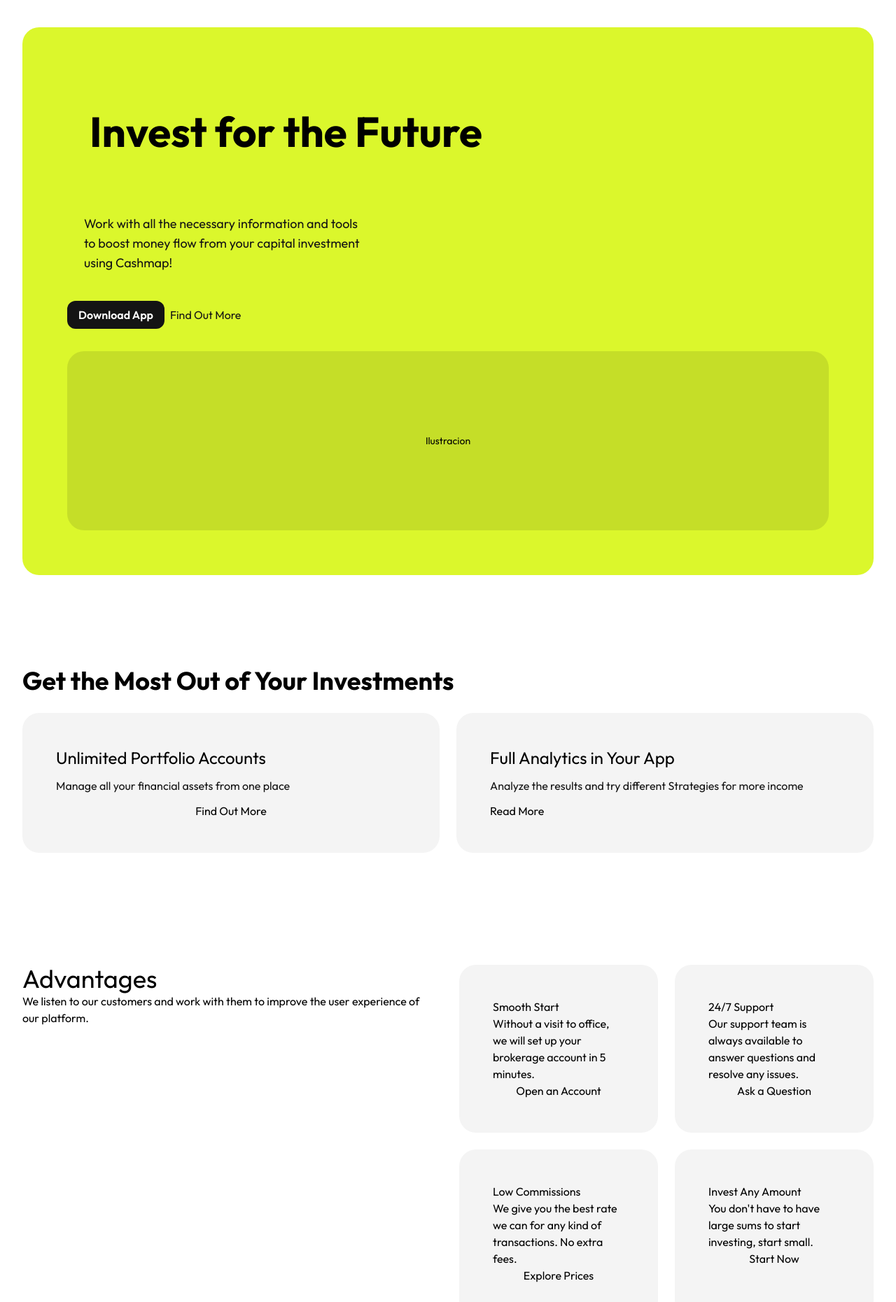
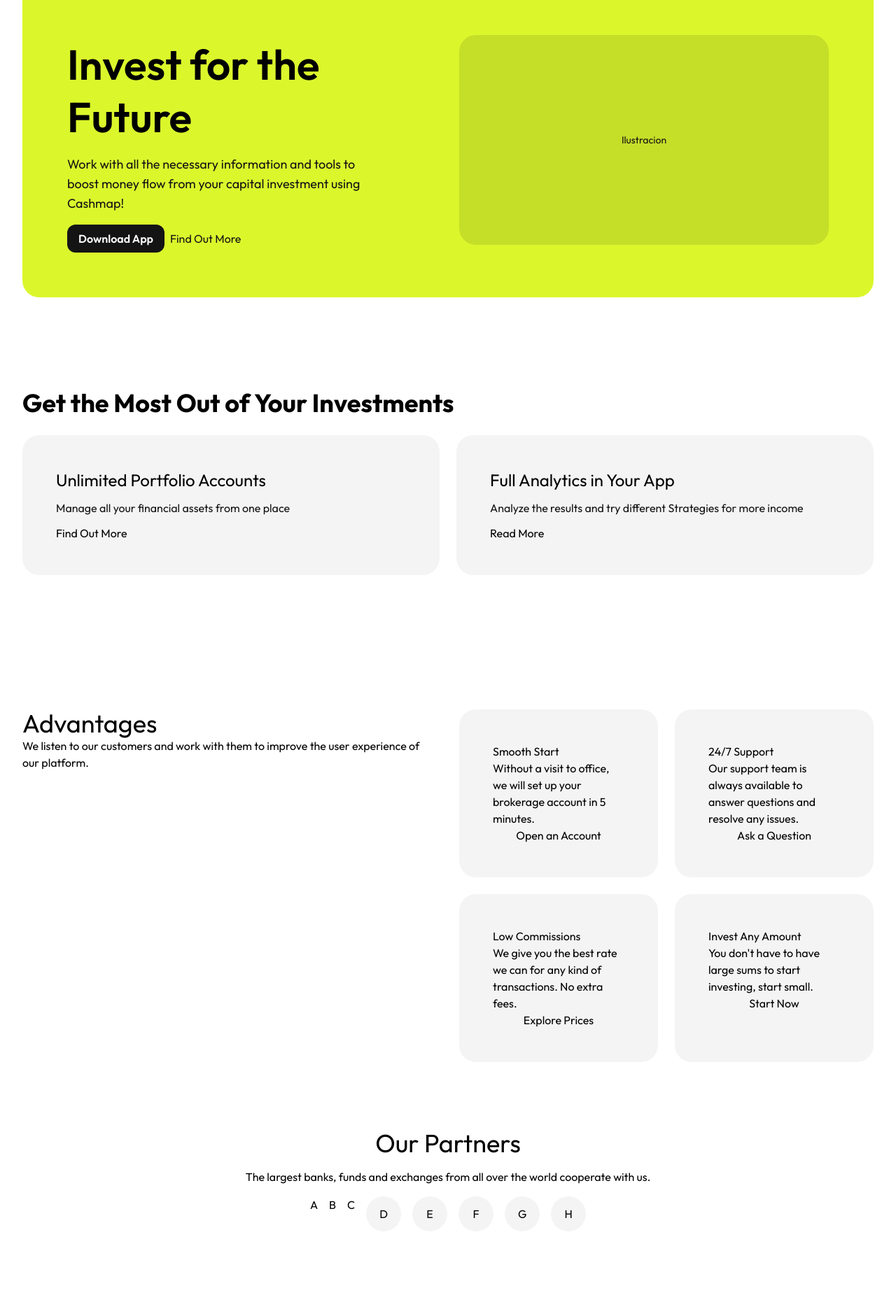
Before and after one commit to gilbertoroncanciogualteross-creator/repo-base, a React (Vite) app: page / in a window 1280 px wide. Shown: the part 129-1990 px from the top of the page at 70% size. Built offline with nearby package versions, Linux system fonts and the light colour scheme.

Commit message:
style: hero (wip)

```diff
--- a/src/App.jsx
+++ b/src/App.jsx
@@ -1,7 +1,7 @@
 function App() {
     return (
         <div className="bg-page">
-            <div className="flex flex-col gap-24 max-w-[1400px] mx-auto font-sans overflow-hidden rounded-lg bg-bg">
+            <div className="max-w-[1400px] mx-auto font-sans overflow-hidden rounded-lg bg-bg">
 
                 <nav className="flex items-center flex-wrap py-4 px-8">
                     <div className="flex-1 font-bold">Cashmap</div>
@@ -24,10 +24,10 @@ function App() {
                     </div>
                 </nav>
 
-                <header className="grid grid-cols-1 gap-8 items-center bg-accent p-16 mx-8 rounded-md">
-                    <div className="HERO TEXTflex-1">
-                        <h1 className="text-4xl md:text-6xl font-bold mt-4 leading-tight p-8">Invest for the Future</h1>
-                        <p className="text-lg mt-6 max-w-md p-6 text-on-accent">
+                <header className="grid grid-cols-1 md:grid-cols-2 gap-8 items-center bg-accent p-16 m-8 rounded-md">
+                    <div>
+                        <h1 className="text-4xl md:text-6xl font-semibold mt-4 leading-tight">Invest for the Future</h1>
+                        <p className="text-lg mt-4 max-w-md text-on-accent">
                             Work with all the necessary information and tools to boost
                             money flow from your capital investment using Cashmap!
                         </p>
@@ -36,16 +36,16 @@ function App() {
                             <button className="bg-transparent text-on-accent">Find Out More</button>
                         </div>
                     </div>
-                    <div className="bg-black/10 rounded-md min-h-64 flex justify-center text-sm items-center" >Ilustracion</div>
+                    <div className="bg-black/10 rounded-md min-h-[300px] flex items-center justify-center text-sm text-on-accent">Ilustracion</div>
                 </header>
 
-                <section className="p-8">
+                <section className="py-24 px-8">
                     <h2 className="text-3xl md:text-4xl font-bold mb-6 leading-tight">Get the Most Out of Your Investments</h2>
                     <div className="grid grid-cols-1 md:grid-cols-2 gap-6">
                         <article className="flex flex-col gap-3 bg-surface rounded-md p-12">
                             <h3 className="text-xl md:text-2xl">Unlimited Portfolio Accounts</h3>
                             <p className="text-on-accent">Manage all your financial assets from one place</p>
-                            <button className="s elf-start">Find Out More</button>
+                            <button className="self-start">Find Out More</button>
                         </article>
                         <article className="flex flex-col gap-3 bg-surface rounded-md p-12">
                             <h3 className="text-xl md:text-2xl">Full Analytics in Your App</h3>
@@ -55,7 +55,7 @@ function App() {
                     </div>
                 </section>
 
-                <section className="p-8 grid grid-cols-1 md:grid-cols-2 gap-8">
+                <section className="py-24 px-8 grid grid-cols-1 md:grid-cols-2 gap-8">
                     <div>
                         <h2 className="text-3xl md:text-4xl">Advantages</h2>
                         <p>
@@ -108,15 +108,15 @@ function App() {
                         The largest banks, funds and exchanges from all over the world
                         cooperate with us.
                     </p>
-                    <div className="grid grid-cols-2 md:grid-cols-4 gap-4">
-                        <div className="aspect-square bg-surface rounded-md">A</div>
-                        <div className="aspect-square bg-surface rounded-md">B</div>
-                        <div className="aspect-square bg-surface rounded-md">C</div>
-                        <div className="aspect-square bg-surface rounded-md">D</div>
-                        <div className="aspect-square bg-surface rounded-md">E</div>
-                        <div className="aspect-square bg-surface rounded-md">F</div>
-                        <div className="aspect-square bg-surface rounded-md">G</div>
-                        <div className="aspect-square bg-surface rounded-md">H</div>
+                    <div className="flex flex-wrap justify-center gap-4">
+                        <div className="">A</div>
+                        <div className="">B</div>
+                        <div className="">C</div>
+                        <div className="flex items-center justify-center bg-surface size-[50px] rounded-full">D</div>
+                        <div className="flex items-center justify-center bg-surface size-[50px] rounded-full">E</div>
+                        <div className="flex items-center justify-center bg-surface size-[50px] rounded-full">F</div>
+                        <div className="flex items-center justify-center bg-surface size-[50px] rounded-full">G</div>
+                        <div className="flex items-center justify-center bg-surface size-[50px] rounded-full">H</div>
                     </div>
                 </section>
 
@@ -125,7 +125,7 @@ function App() {
                         Get the app for Free
                         and Start Now
                     </h2>
-                    <button className="bg-inverse text-on-inverse mx-8">Download App</button>
+                    <button className="bg-inverse text-on-inverse px-8">Download App</button>
                 </section>
 
                 <footer>
```
